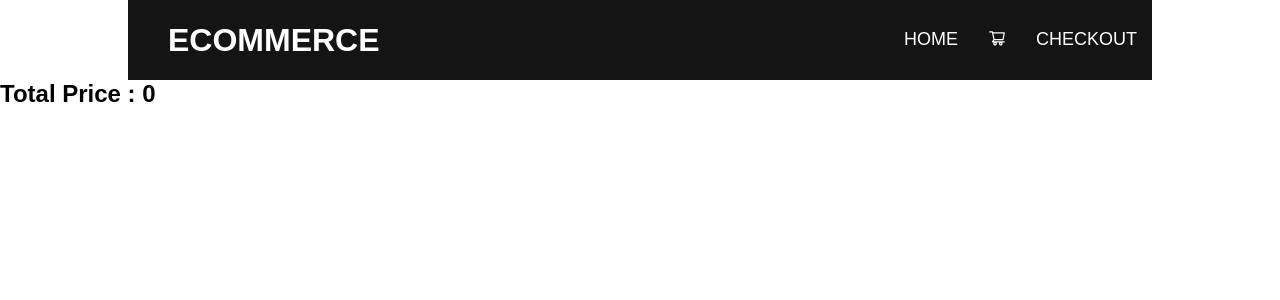
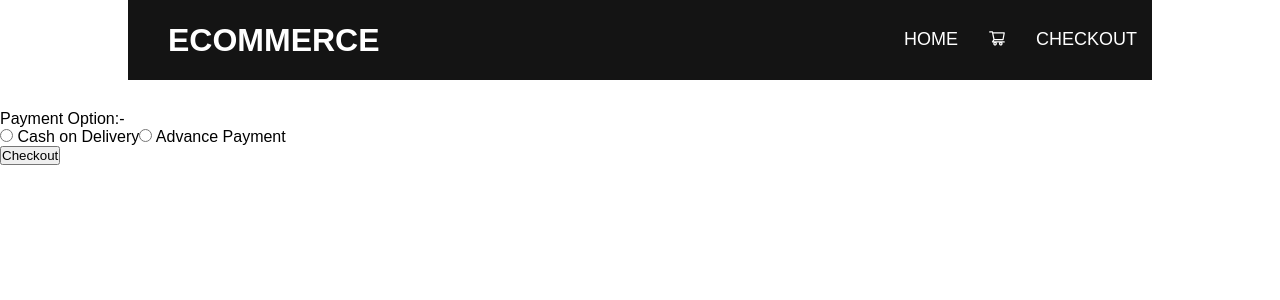
Before and after one commit to AashishKatila/Ecommerce-Beta, a React (Vite) app: page /checkout in a window 1280 px wide. Shown: the top 300 px of the page. Built offline with nearby package versions, Linux system fonts and the light colour scheme.

Commit message:
total price + payment done

```diff
--- a/src/components/Navbar.jsx
+++ b/src/components/Navbar.jsx
@@ -3,11 +3,6 @@ import { Link } from "react-router-dom";
 import { AiOutlineShoppingCart } from "react-icons/ai";
 import "./navbar.css";
 
-// import Container from 'react-bootstrap/Container';
-// import Nav from 'react-bootstrap/Nav';
-// import Navbar from 'react-bootstrap/Navbar';
-// import NavDropdown from 'react-bootstrap/NavDropdown';
-// import 'bootstrap/dist/css/bootstrap.min.css';
 
 function Navbar() {
   return (
--- a/src/components/cart.css
+++ b/src/components/cart.css
@@ -4,9 +4,9 @@
 }
 
 .cart-items{
-    margin: 30px auto;
-    width: 50%;
-    background-color: orange;
+    margin: 20px auto;
+    width: 80%;
+    background-color: #EBEDEF;
     border: 2px solid;
     border-radius: 5px;
 }
--- a/src/components/cart.jsx
+++ b/src/components/cart.jsx
@@ -13,25 +13,16 @@ const Cart = ({ cartItems, handleChange, setCartItems }) => {
     );
   }, [cartItems]);
 
-  // const [totalPrice, setTotalPrice] = useState(0)
-  // useEffect(() => {
-  //   setTotalPrice(cartItems.reduce((price, item) => {
-  //     if (!item.quantity || isNaN(item.quantity)) {
-  //       item.quantity = 0;
-  //     }
-  //     return price + item.quantity * item.price
-  //   }, 0));
-  // }, [cartItems])
-
-  // const totalPrice = cartItems.reduce(
-  //   (price, item) => price + (item.quantity * item.price),
-  //   0
-  // );
 
   const handleRemove = (id) => {
     const arr = cartItems.filter((item) => item.id !== id);
     setCartItems(arr);
   };
+
+  const handleDelete = () =>{
+    console.log("Checkout Clicked")
+    setCartItems([])
+  }
 
   return (
     <div className="cart-items">
@@ -72,7 +63,7 @@ const Cart = ({ cartItems, handleChange, setCartItems }) => {
                   </div>
                 </div>
                 <div className="item-total-remove">
-                  <span>{item.price}</span>
+                  <span>${item.price}</span>
                   <button onClick={() => handleRemove(item.id)}>Remove</button>
                 </div>
               </div>
@@ -82,6 +73,9 @@ const Cart = ({ cartItems, handleChange, setCartItems }) => {
         <div className="total">
           <h3>Total price : Rs {totalPrice}</h3>
         </div>
+        <button onClick={() => handleDelete}>
+          Checkout
+        </button>
       </div>
     </div>
   );
--- a/src/components/checkout.css
+++ b/src/components/checkout.css
@@ -0,0 +1,3 @@
+.checkout{
+    margin: 30px auto;
+}
--- a/src/components/checkout.jsx
+++ b/src/components/checkout.jsx
@@ -1,22 +1,61 @@
 import React from "react";
 import { useState, useEffect } from "react";
+import './checkout.css'
 
-const checkout = (cartItems) => {
+const checkout = ({ cartItems, setCartItems }) => {
+  const [finalPrice, setFinalPrice] = useState("");
 
   const [totalPrice, setTotalPrice] = useState(0);
-  console.log(cartItems.cartItems)
+  // console.log(cartItems)
+  const handleDelete = () => {
+    setCartItems([]);
+  };
+
+  const onOptionChange = (e) => {
+    if (e.target.value === "cash") {
+      setFinalPrice(200);
+    } else {
+      setFinalPrice(50);
+    }
+  };
+
   useEffect(() => {
-    if(cartItems.length > 0){
-        setTotalPrice(
-          cartItems.cartItems.reduce((price, item) => price + item.amount * item.price, 0)
-        );
-      }
+    if (cartItems.length > 0) {
+      setTotalPrice(
+        cartItems.reduce((price, item) => price + item.amount * item.price, 0)
+      );
+    }
   }, [cartItems]);
-
 
   return (
     <div className="checkout">
-      <h2>Total Price : {totalPrice} </h2>
+      <div>
+        Payment Option:-
+        <div className="options">
+          <input
+            type="radio"
+            value="cash"
+            name="payment"
+            onChange={onOptionChange}
+          />{" "}
+          Cash on Delivery
+          <input
+            type="radio"
+            value="advance"
+            name="payment"
+            onChange={onOptionChange}
+          />{" "}
+          Advance Payment
+        </div>
+      </div>
+      {finalPrice ? (
+        <div>
+          Total Price : {totalPrice} + {finalPrice}{" "}
+        </div>
+      ) : (
+        <></>
+      )}
+      <button onClick={() => handleDelete}>Checkout</button>
     </div>
   );
 };
--- a/src/components/product.css
+++ b/src/components/product.css
@@ -4,7 +4,7 @@
     display: flex;
     justify-content: space-around;
     flex-wrap: wrap;
-    background-color: orange;
+    background-color: #EBEDEF;
     border-radius: 5px;
 }
 
--- a/src/components/products.jsx
+++ b/src/components/products.jsx
@@ -19,7 +19,7 @@ const Products = ({ productItems,handleAddProduct }) => {
             </h3>
           </div>
           <div className="product-price">
-            {productItem.price}
+            ${productItem.price}
           </div>
           <div >
             <button className="product-add" onClick={() => handleAddProduct(productItem)} >
--- a/src/components/routes.jsx
+++ b/src/components/routes.jsx
@@ -29,7 +29,7 @@ const Routes = ({
           />
         </Route>
         <Route exact path="/checkout">
-          <Checkout cartItems={cartItems} />
+          <Checkout cartItems={cartItems} setCartItems={setCartItems} />
         </Route>
       </Switch>
     </div>
```
